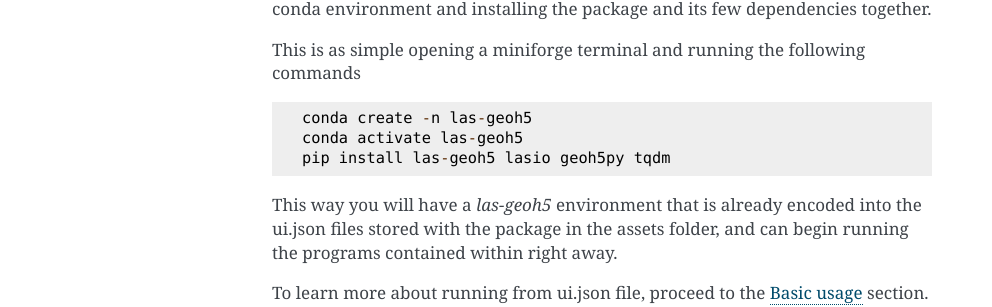
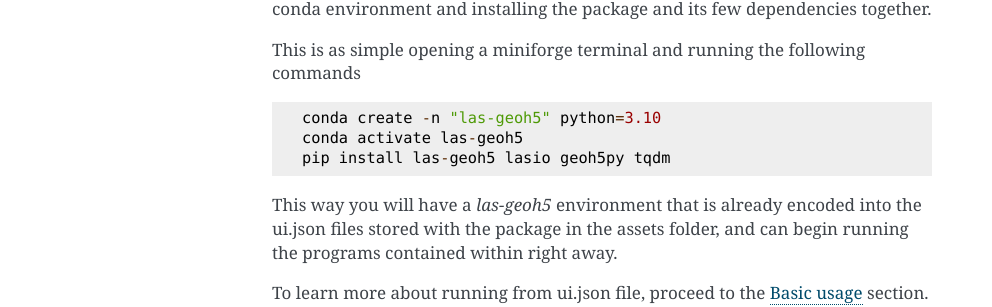
Before and after one commit to MiraGeoscience/las-geoh5, a Sphinx documentation site: the page built from docs/source/getting_started.rst, in a window 1280 px wide. Shown: the part 1531-1838 px from the top of the page, without its empty margins (148-1140 px from the left). Built offline with Sphinx 7.4.7, drawn with Linux system fonts in a browser that asks for light colours.

Commit message:
update getting_started conda create command.

```diff
--- a/docs/source/getting_started.rst
+++ b/docs/source/getting_started.rst
@@ -52,7 +52,7 @@
 
 .. code-block::
 
-    conda create -n las-geoh5
+    conda create -n "las-geoh5" python=3.10
     conda activate las-geoh5
     pip install las-geoh5 lasio geoh5py tqdm
 
```
